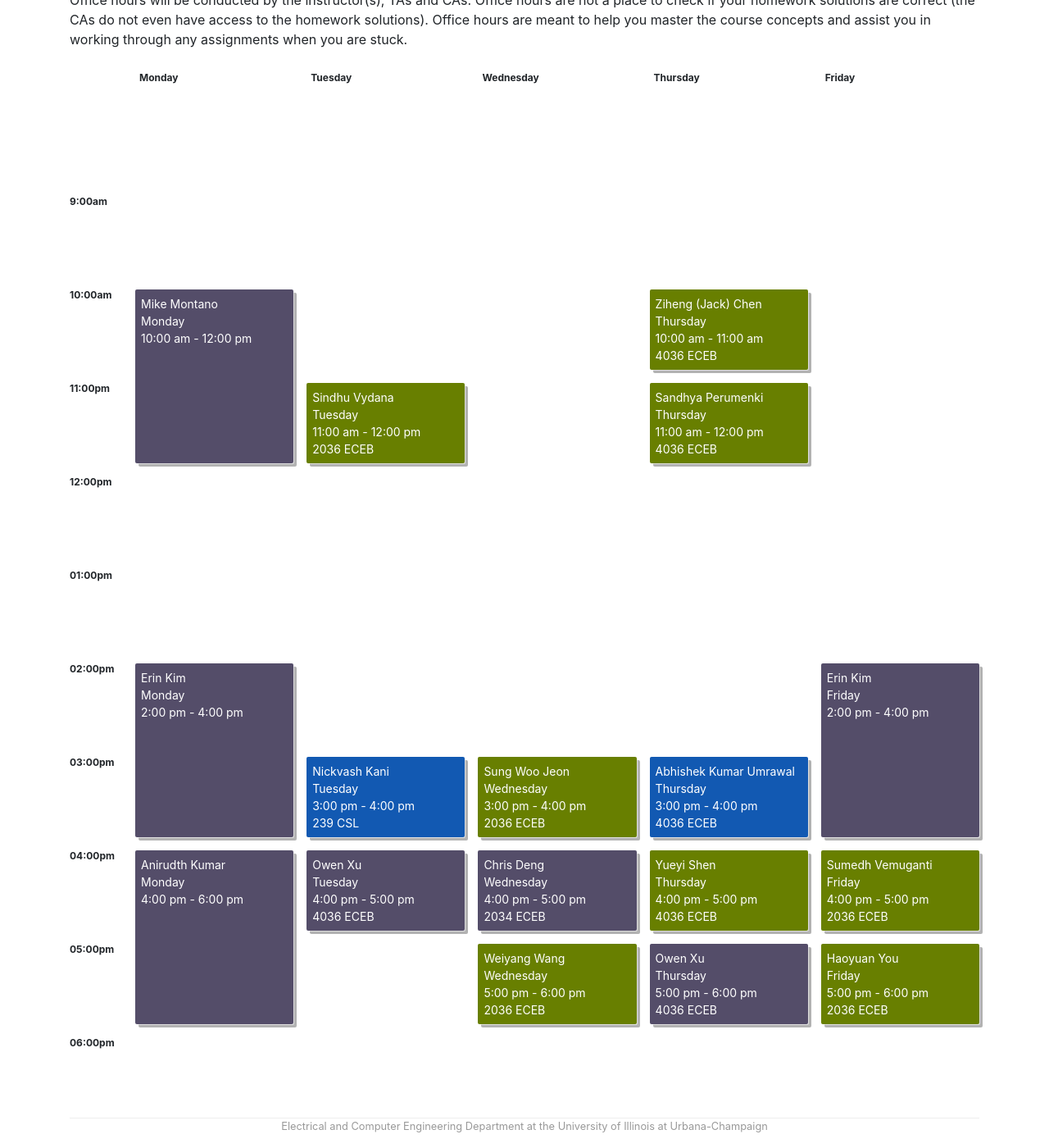
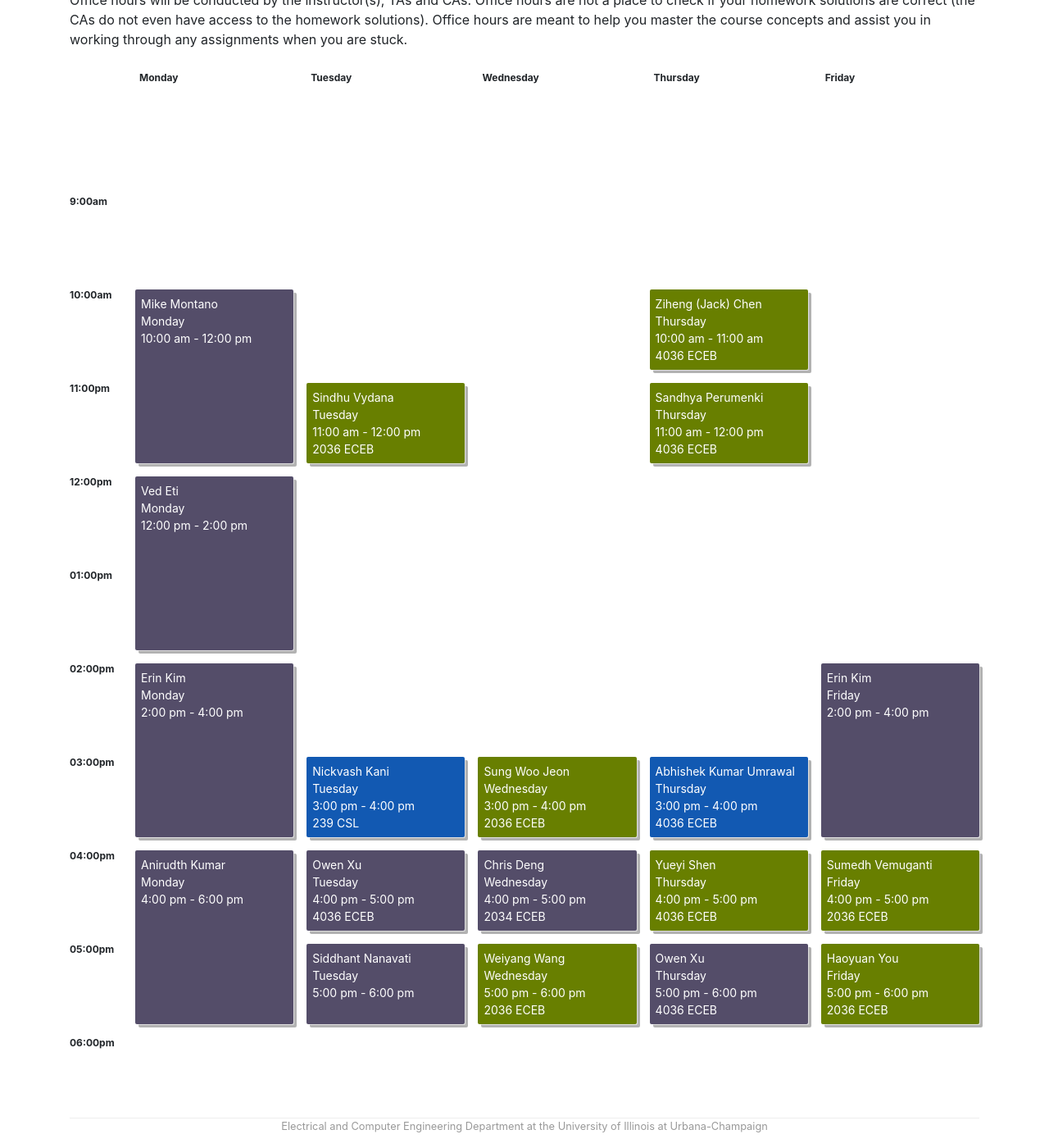
Before and after one commit to UIUC-ECE374B/su25, a Jekyll site: the page built from office_hours.md, in a window 1280 px wide and 1400 px high, scrolled down 866 px. Shown: the whole window at 82% size. Built offline with Jekyll 4.4.1, drawn with Linux system fonts in a browser that asks for light colours.

Commit message:
Adding OHs

```diff
--- a/_data/people.yml
+++ b/_data/people.yml
@@ -256,6 +256,12 @@ ved:
     role: ugrad
     image: /img/people/anon-male.jpg
     bio: Undergraduate Course Assistant
+    OHs:
+      OH1:
+        time-start: "12:00"
+        time-end: "14:00"
+        day: Monday
+        location:
 
 brian:
     display_name: "Brian Kim"
@@ -339,6 +345,12 @@ siddhant:
     role: ugrad
     image: /img/people/anon-male.jpg
     bio: Undergraduate Course Assistant
+    OHs:
+      OH1:
+        time-start: "17:00"
+        time-end: "18:00"
+        day: Tuesday
+        location:
 
 chris:
     display_name: "Chris Deng"
```
